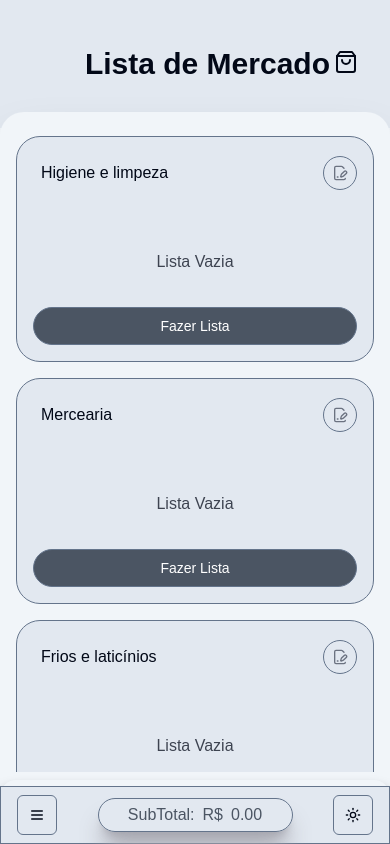
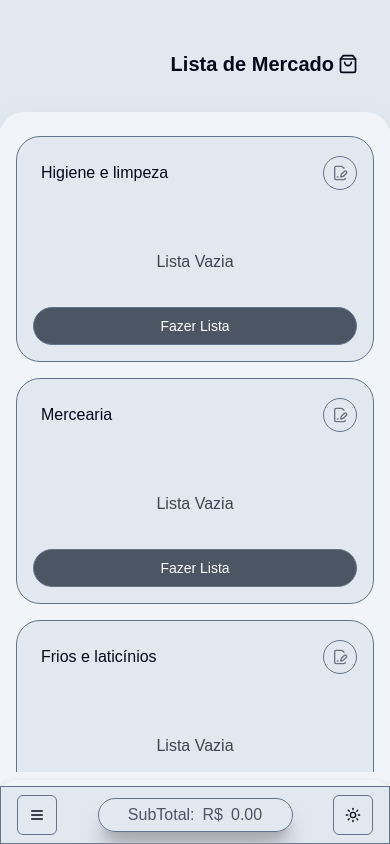
Before and after one commit to walacer72/Plan-Ahead, a Next.js app: page /listMercado in a window 390 px wide. Built offline with nearby package versions, Linux system fonts and the light colour scheme.

Commit message:
atualizacao tamanho titulo mercado responsivo

```diff
--- a/src/components/list/listDetarefas.tsx
+++ b/src/components/list/listDetarefas.tsx
@@ -199,7 +199,7 @@ export const List = () => {
         </div>
       </div>
 
-      <Button onClick={() => setList([])} className="fixed left-2 flex items-center bottom-16 bg-input rounded-full z-50 hover:text-background">
+      <Button onClick={() => setList([])} className="fixed left-4 flex items-center bottom-20 bg-input rounded-full z-50 hover:text-background">
         <p className="hidden md:flex">Limpar lista</p><ListX className="" /> </Button>
 
     </div >
--- a/src/components/listMerca/listHome.tsx
+++ b/src/components/listMerca/listHome.tsx
@@ -36,14 +36,15 @@ export const ListHome = () => {
   const handleReturnButtonModal = () => {
     setModalReturn('-left-48');
     setModalList('h-0');
+
   }
 
   return (
     <div className="relative flex-col justify-center items-center z-0">
-      <h1 className={`fixed top-0 right-0 left-0 bg-input z-0 h-32 flex justify-end p-4 px-8 items-center lg:justify-center text-3xl font-bold lg:text-4xl gap-1`}>
+      <h1 className={`fixed top-0 right-0 left-0 bg-input z-0 h-32 flex justify-end p-4 px-8 items-center lg:justify-center text-xl font-bold lg:text-4xl gap-1`}>
 
         <p>Lista de Mercado</p>
-        <ShoppingBag className="size-6 mb-1 lg:size-8 lg:m-0" />
+        <ShoppingBag className="size-5 lg:size-8 lg:m-0" />
       </h1>
 
       <div className="fixed left-0 right-0 bottom-2 py-4 px-2 top-28 flex justify-center bg-background z-40 rounded-t-3xl shadow-2xl mb-12">
```
